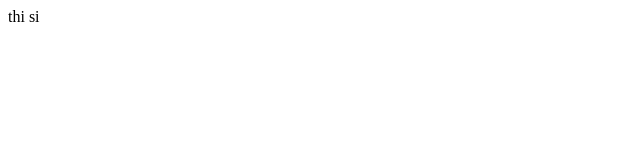
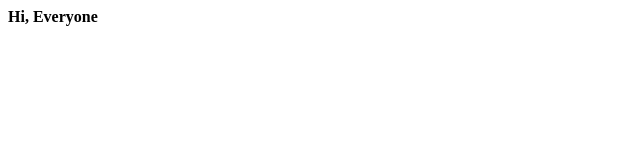
Before and after one commit to YASH-PATEL1221/CI-CD-class, a plain HTML site: page index.html in a window 1280 px wide. Shown: the full height of the page, 0-640 px from the left. Drawn offline with Linux system fonts and the light colour scheme.

Commit message:
make a bold title

```diff
--- a/index.html
+++ b/index.html
@@ -6,6 +6,6 @@
     <title>my website</title>
 </head>
 <body>
-    thi si
+    <b>Hi, Everyone</b>
 </body>
 </html>
```
